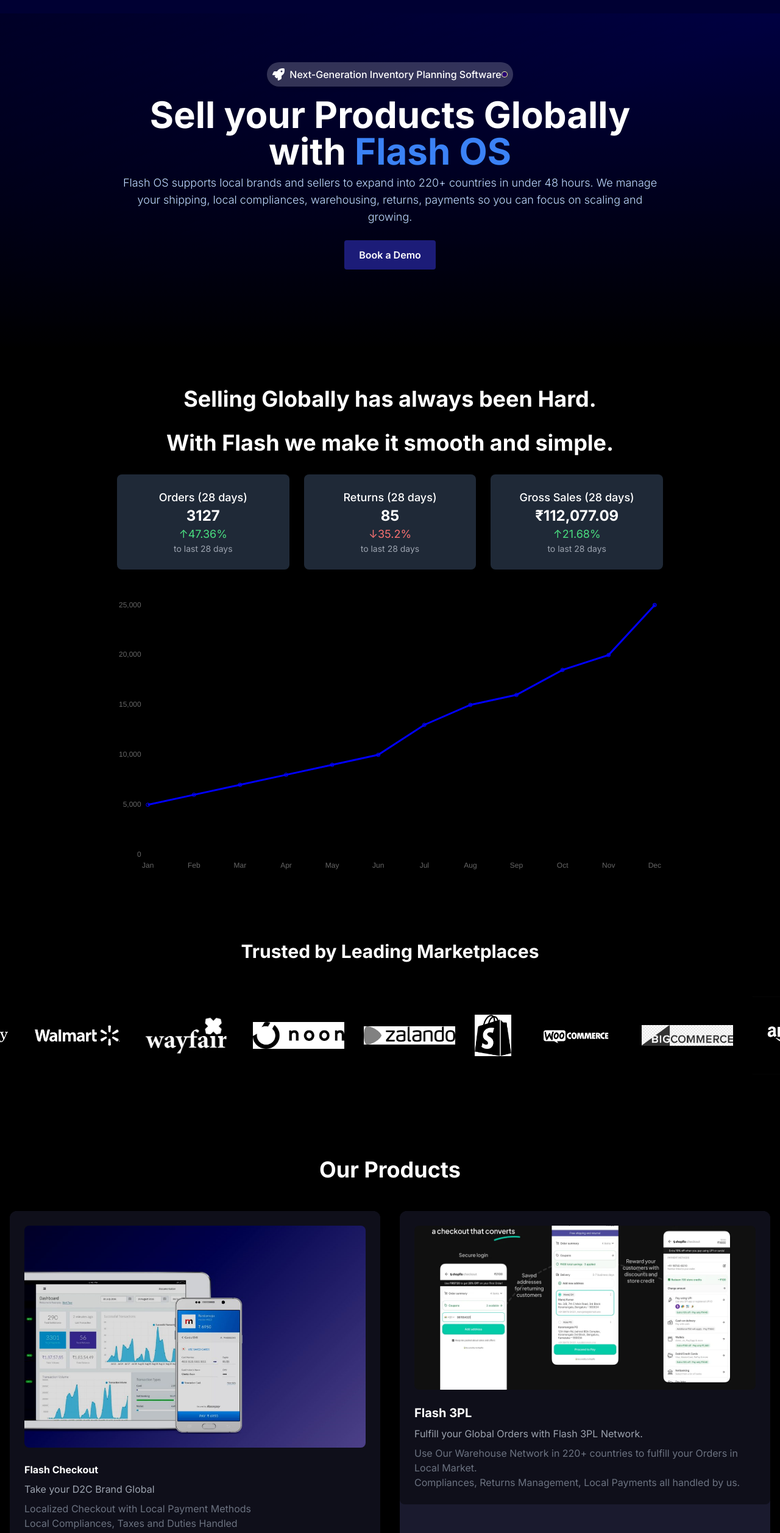
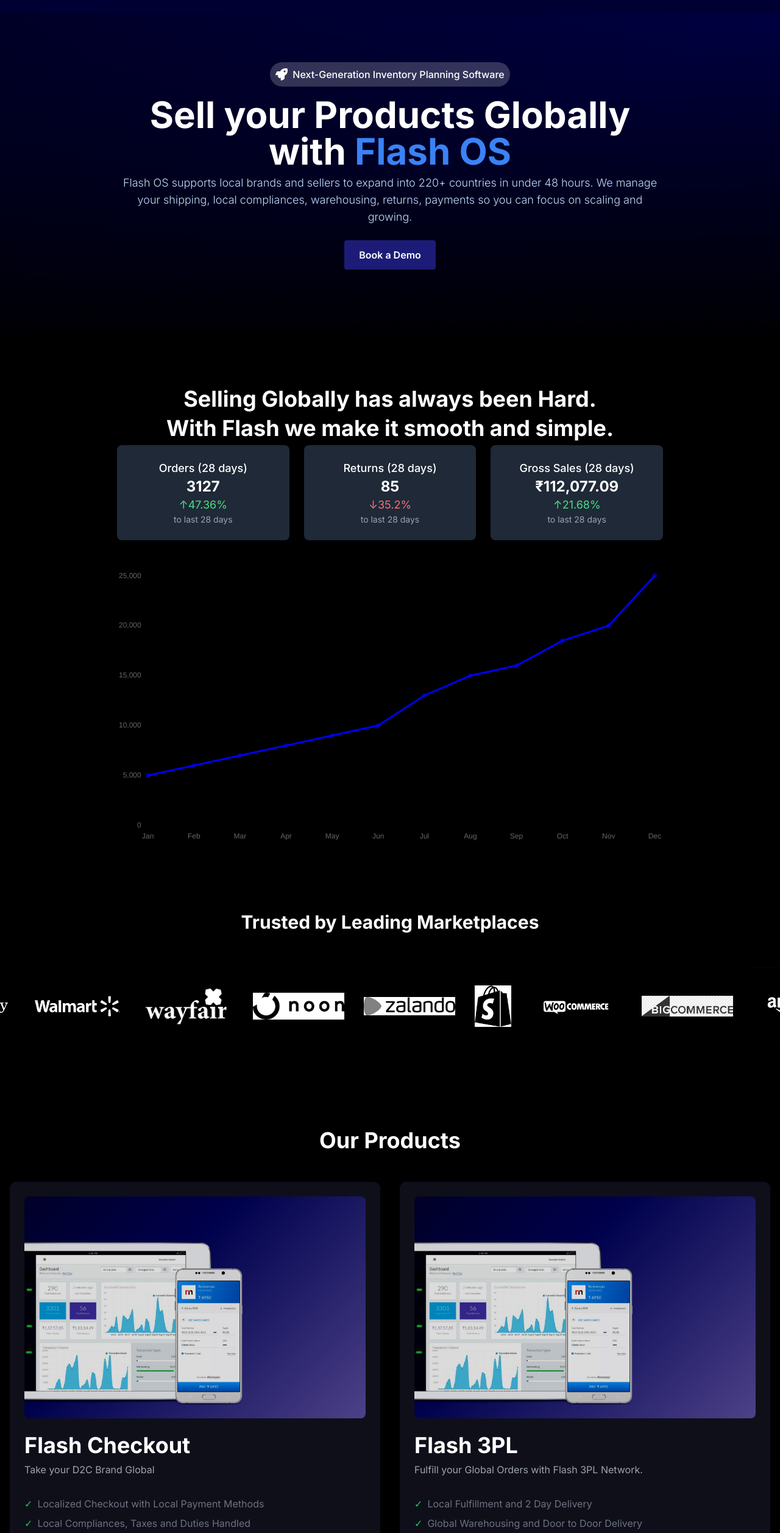
Before and after one commit to omkar-murala/flash, a Next.js app: page / in a window 1280 px wide. Shown: the part 66-2580 px from the top of the page at 61% size. Built offline with nearby package versions, Linux system fonts and the light colour scheme.

Commit message:
new changes

```diff
--- a/src/app/globals.css
+++ b/src/app/globals.css
@@ -31,31 +31,3 @@
     text-wrap: balance;
   }
 }
-
-
-
-
-/* styles/globals.css */
-
-.custom-border-animation {
-  position: relative;
-  border-radius: 9999px; /* Fully rounded */
-  padding: 4px; /* Space inside the border */
-  background: linear-gradient(rgb(9, 0, 106), rgb(75, 2, 128)) padding-box,
-    linear-gradient(270deg, #f6f601, #f9f7f8) border-box;
-  border: 1px solid transparent;
-  background-size: 400% 400%; /* Larger size for gradient movement */
-  animation: borderMove 6s linear infinite; /* Animation with infinite loop */
-}
-
-@keyframes borderMove {
-  0% {
-    background-position: 0% 50%;
-  }
-  50% {
-    background-position: 100% 50%;
-  }
-  100% {
-    background-position: 0% 50%;
-  }
-}
--- a/src/app/page.tsx
+++ b/src/app/page.tsx
@@ -158,8 +158,12 @@
 
       {/* Graph Section */}
       <section className="py-16 px-4 bg-gradient-to-b from-[#000000] to-black/100 text-white">
-  <h2 className="text-center text-3xl md:text-4xl font-bold mb-8">Selling Globally has always been Hard.</h2>
-    <h2 className="text-center text-3xl md:text-4xl font-bold mb-8">With Flash we make it smooth and simple.</h2>
+      <h2 className="text-center text-2xl md:text-3xl lg:text-4xl font-bold mb-2 font-[Inter Tight]">
+            Selling Globally has always been Hard.
+          </h2>
+          <h2 className="text-center text-2xl md:text-3xl lg:text-4xl font-bold mb-2 font-[Inter Tight]">
+            With Flash we make it smooth and simple.
+          </h2>
   <div className="max-w-4xl mx-auto">
     <div className="grid grid-cols-1 sm:grid-cols-2 lg:grid-cols-3 gap-6 text-center mb-12">
       <div className="bg-gray-800 rounded-lg p-4 md:p-6 mx-4 sm:mx-0">
@@ -413,13 +417,22 @@
                 className="object-cover w-full h-full rounded-lg"
               />
               <div className="mt-6">
-                <h2 className="text-x1 font-bold text-white">Flash Checkout</h2>
+                <h2 className="text-2xl md:text-4xl font-bold mb-2 font-[Inter Tight] text-white">Flash Checkout</h2>
                 <p className="text-gray-400 mt-2">Take your D2C Brand Global</p>
-                <p className="text-gray-500 mt-2">
-                  Localized Checkout with Local Payment Methods<br />
-                  Local Compliances, Taxes and Duties Handled<br />
-                  Go Live in any country with MOR Model<br />
-                  Ship Across 220+ countries with Flash Express
+                <br></br>
+                <p className="text-gray-500 mt-2 space-y-2">
+                  <span className="flex items-center">
+                    <span className="text-green-500 mr-2">✓</span> Localized Checkout with Local Payment Methods
+                  </span>
+                  <span className="flex items-center">
+                    <span className="text-green-500 mr-2">✓</span> Local Compliances, Taxes and Duties Handled
+                  </span>
+                  <span className="flex items-center">
+                    <span className="text-green-500 mr-2">✓</span> Go Live in any country with MOR Model
+                  </span>
+                  <span className="flex items-center">
+                    <span className="text-green-500 mr-2">✓</span> Ship Across 220+ countries with Flash Express
+                  </span>
                 </p>
               </div>
             </div>
@@ -429,19 +442,30 @@
     <div className="bg-[#1a1a2e] rounded-xl overflow-hidden shadow-lg">
       <div className="bg-[#0f0f1a] p-6 rounded-lg">
         <Image
-          src="/3pay.png" // Replace with actual image URL
+          src="/razorpay.png" // Replace with actual image URL
           alt="Flash 3PL"
           width={500}
           height={500}
           className="object-cover w-full h-full rounded-lg"
         />
         <div className="mt-6">
-          <h2 className="text-xl font-bold text-white">Flash 3PL</h2>
+          <h2 className="text-2xl md:text-4xl font-bold mb-2 font-[Inter Tight] text-white">Flash 3PL</h2>
           <p className="text-gray-400 mt-2">Fulfill your Global Orders with Flash 3PL Network.</p>
-          <p className="text-gray-500 mt-2">
-            Use Our Warehouse Network in 220+ countries to fulfill your Orders in Local Market.<br />
-            Compliances, Returns Management, Local Payments all handled by us.
-          </p>
+          <br></br>
+          <p className="text-gray-500 mt-2 space-y-2">
+                  <span className="flex items-center">
+                    <span className="text-green-500 mr-2">✓</span> Local Fulfillment and 2 Day Delivery
+                  </span>
+                  <span className="flex items-center">
+                    <span className="text-green-500 mr-2">✓</span> Global Warehousing and Door to Door Delivery
+                  </span>
+                  <span className="flex items-center">
+                    <span className="text-green-500 mr-2">✓</span> Improve Probitability with Flash Returns
+                  </span>
+                  <span className="flex items-center">
+                    <span className="text-green-500 mr-2">✓</span> Connect 50+ Marketplace and Fullfil Orders
+                  </span>
+                </p>
         </div>
       </div>
     </div>
```
